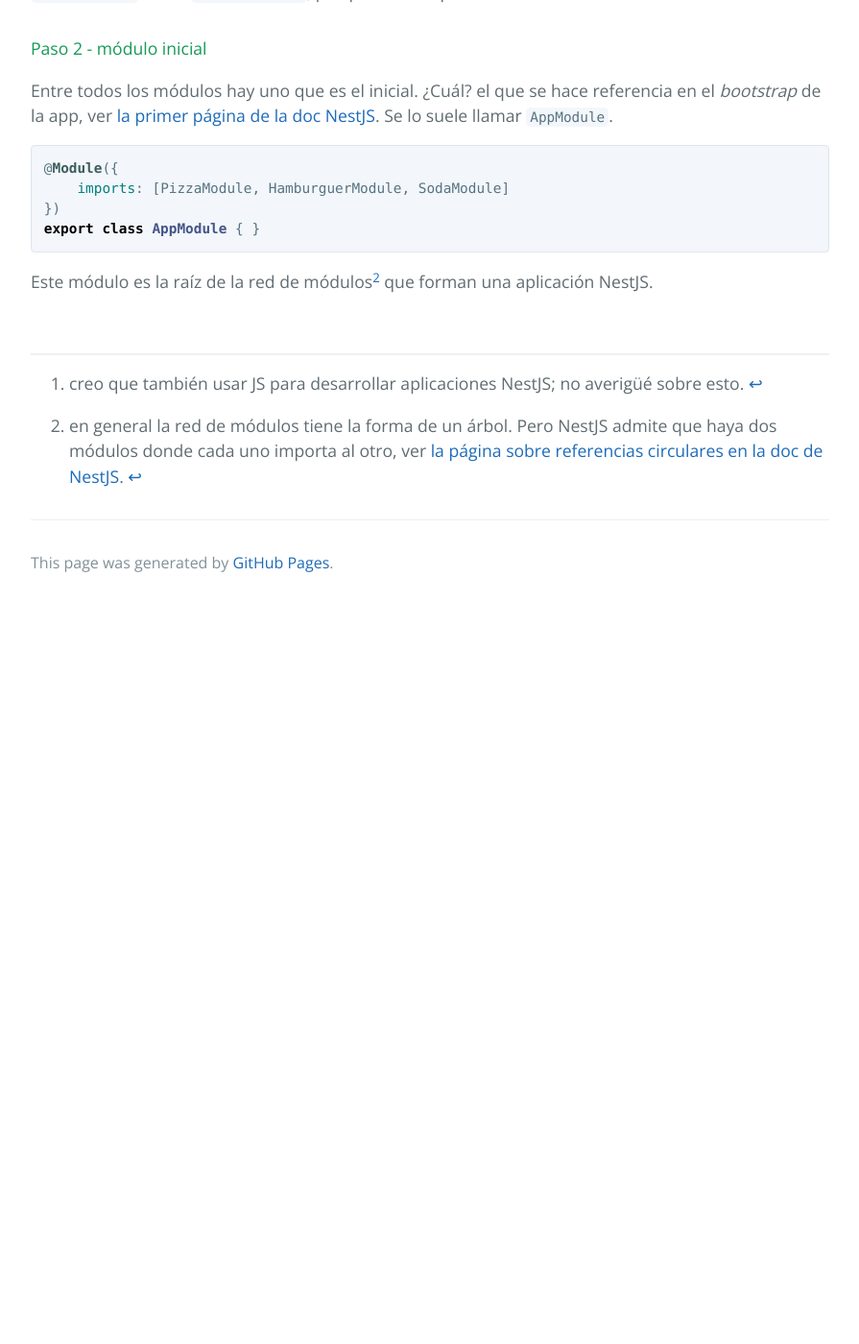
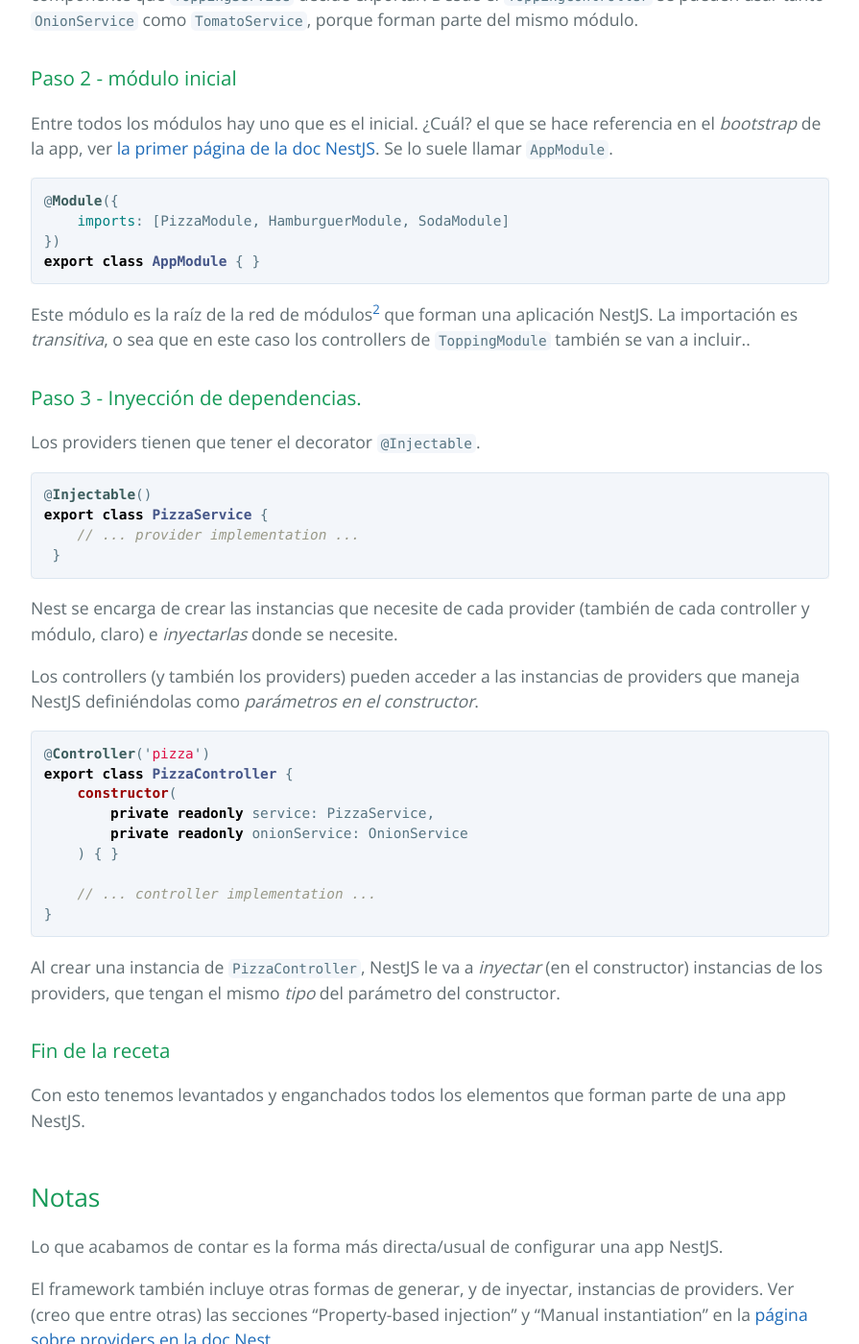
Before and after one commit to clombardi/bdsol-capacitacion-desarrollo, a Jekyll site: the page built from nestjs-basics/conceptos-iniciales.md, in a window 1280 px wide and 1400 px high, scrolled down 1537 px. Shown: the whole window at 96% size, without its empty margins (192-1087 px from the left). Built offline with Jekyll 4.4.1, drawn with Linux system fonts in a browser that asks for light colours; our own code applies the rules of GitHub Pages for plain Markdown files; before the commit the page ends 2167 px from its top, so only the background shows below that; some of the changed text lies outside the part shown.

Commit message:
nest - conceptos iniciales - candidata

````diff
--- a/nestjs-basics/conceptos-iniciales.md
+++ b/nestjs-basics/conceptos-iniciales.md
@@ -15,10 +15,10 @@ Son las unidades de organización de una aplicación NestJS. Cada módulo incorp
 Los tres conceptos se implementan como clases TS[^1] con mucho uso de decorators.
 
 
-### Cómo se arma una app
+## Cómo se arma una app
 Receta en varios pasos
 
-#### Paso 1 - relación entre módulos
+### Paso 1 - relación entre módulos
 Los módulos pueden relacionarse entre ellos: un módulo puede _importar_ a otros módulos, y también definir que _exporta_ algunos de sus controllers o providers, que son los que van a poder usar los módulos que lo importen a él.
 Si tenemos
 ``` typescript
@@ -40,7 +40,7 @@ entonces dentro de `PizzaController` y `PizzaService` se puede usar `OnionServic
 Desde el `ToppingController` se pueden usar tanto `OnionService` como `TomatoService`, porque forman parte del mismo módulo.
 
 
-#### Paso 2 - módulo inicial
+### Paso 2 - módulo inicial
 Entre todos los módulos hay uno que es el inicial. ¿Cuál? el que se hace referencia en el _bootstrap_ de la app, ver [la primer página de la doc NestJS](https://docs.nestjs.com/first-steps).
 Se lo suele llamar `AppModule`.
 ``` typescript
@@ -49,12 +49,42 @@ Se lo suele llamar `AppModule`.
 })
 export class AppModule { }
 ```
-Este módulo es la raíz de la red de módulos[^2] que forman una aplicación NestJS.
+Este módulo es la raíz de la red de módulos[^2] que forman una aplicación NestJS.  La importación es _transitiva_, o sea que en este caso los controllers de `ToppingModule` también se van a incluir..
 
 
+### Paso 3 - Inyección de dependencias.
+Los providers tienen que tener el decorator `@Injectable`.
+``` typescript
+@Injectable()
+export class PizzaService {
+    // ... provider implementation ...
+ }
+```
+Nest se encarga de crear las instancias que necesite de cada provider (también de cada controller y módulo, claro) e _inyectarlas_ donde se necesite.
 
+Los controllers (y también los providers) pueden acceder a las instancias de providers que maneja NestJS definiéndolas como _parámetros en el constructor_.
+``` typescript
+@Controller('pizza')
+export class PizzaController {
+    constructor(
+        private readonly service: PizzaService,
+        private readonly onionService: OnionService
+    ) { }
 
+    // ... controller implementation ...
+}
+```
+Al crear una instancia de `PizzaController`, NestJS le va a _inyectar_ (en el constructor) instancias de los providers, que tengan el mismo _tipo_ del parámetro del constructor.
 
+### Fin de la receta
+Con esto tenemos levantados y enganchados todos los elementos que forman parte de una app NestJS.
+
+## Notas
+Lo que acabamos de contar es la forma más directa/usual de configurar una app NestJS.
+
+El framework también incluye otras formas de generar, y de inyectar, instancias de providers. Ver (creo que entre otras) las secciones "Property-based injection"  y "Manual instantiation" en la [página sobre providers en la doc Nest](https://docs.nestjs.com/providers).
+
+También hay varias variantes para establecer relaciones entre módulos, ver en [página sobre módulos en la doc Nest](https://docs.nestjs.com/modules) desde "Shared modules" hasta el final.
 
 
 
````
